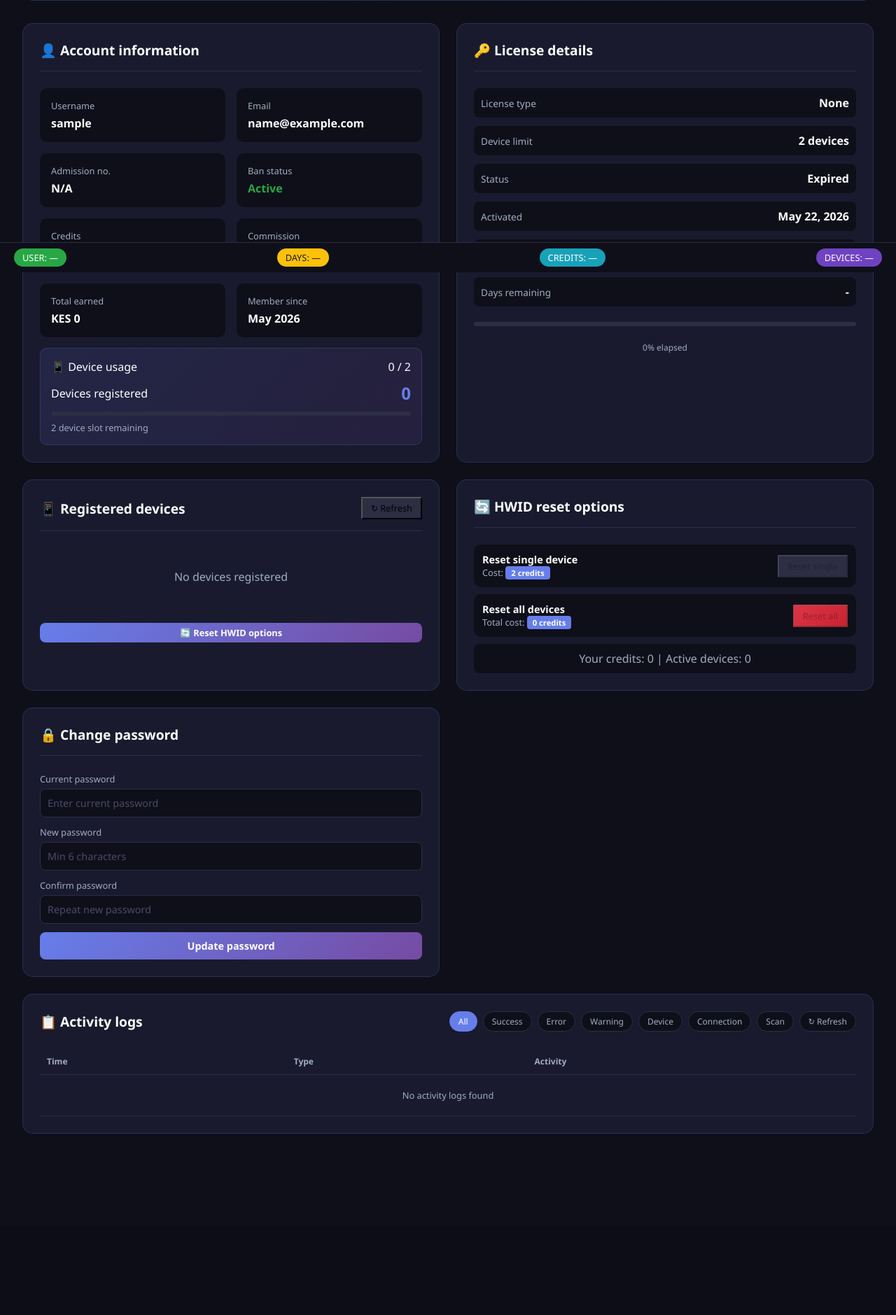
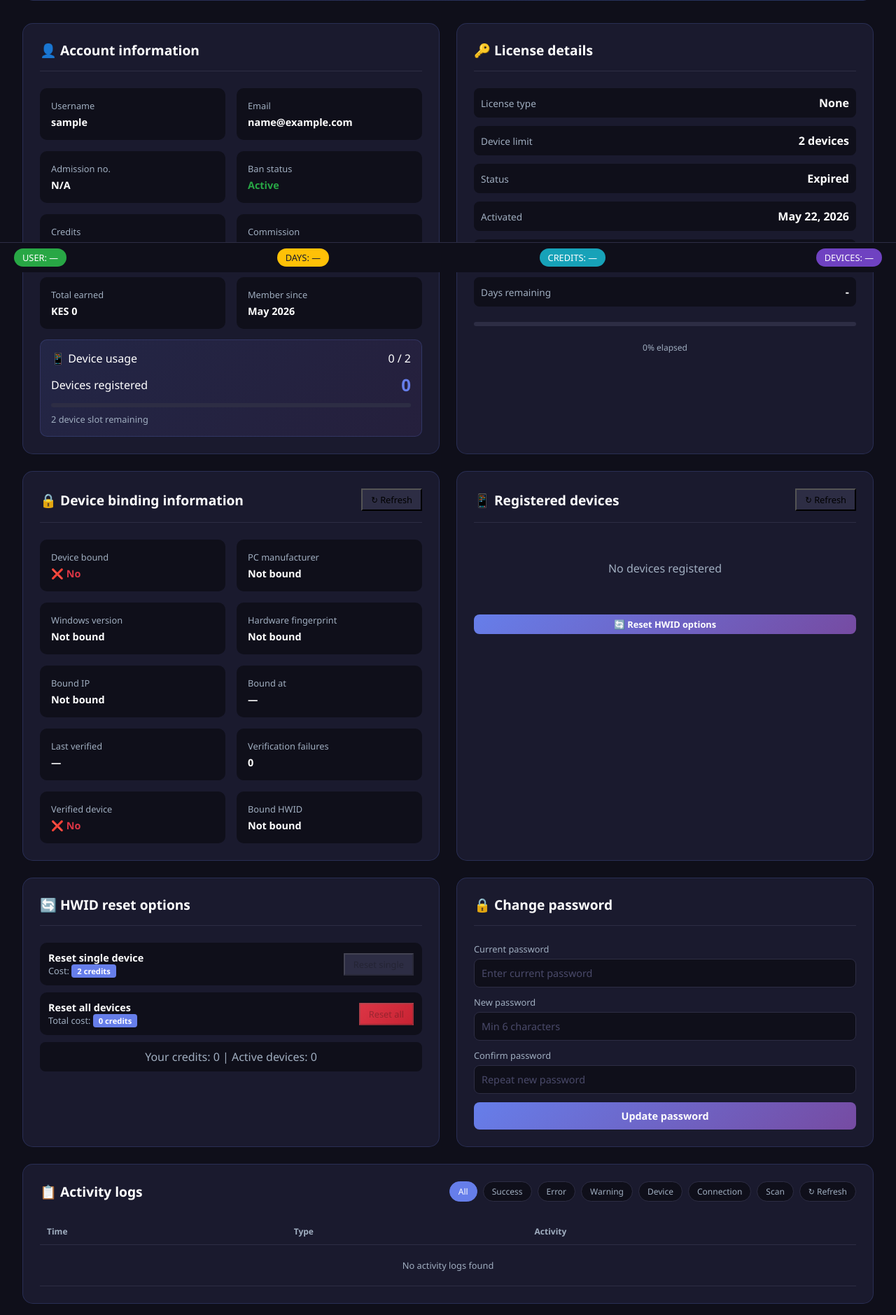
Before and after one commit to moipan-cmyk/my-dolphin-tool-02, a Flask app: page /user-dashboard in a window 1280 px wide. Shown: the part 411-2290 px from the top of the page at 70% size. Before the commit the page ends 2031 px from the top, so only its background shows below. Run offline with Flask 3, Linux system fonts and the light colour scheme; the visitor is signed in with stand-in values (Sample User, id 1); data that the repository does not hold is empty.

Commit message:
Update user_dashboard.html

```diff
--- a/templates/user_dashboard.html
+++ b/templates/user_dashboard.html
@@ -204,8 +204,9 @@
 
         .info-item .value {
             color: white;
-            font-size: 1rem;
+            font-size: 0.9rem;
             font-weight: 600;
+            word-break: break-word;
         }
 
         .value.banned {
@@ -778,6 +779,26 @@
                 </div>
             </div>
 
+            <!-- Device Binding Information Card -->
+            <div class="card">
+                <div class="card-header">
+                    <h2>🔒 Device binding information</h2>
+                    <button class="btn-secondary btn-sm" onclick="loadBindingInfo()">↻ Refresh</button>
+                </div>
+                <div class="info-grid">
+                    <div class="info-item"><div class="label">Device bound</div><div class="value" id="deviceBound">—</div></div>
+                    <div class="info-item"><div class="label">PC manufacturer</div><div class="value" id="pcManufacturer">—</div></div>
+                    <div class="info-item"><div class="label">Windows version</div><div class="value" id="windowsVersion">—</div></div>
+                    <div class="info-item"><div class="label">Hardware fingerprint</div><div class="value" id="hardwareFingerprint">—</div></div>
+                    <div class="info-item"><div class="label">Bound IP</div><div class="value" id="boundIp">—</div></div>
+                    <div class="info-item"><div class="label">Bound at</div><div class="value" id="boundAt">—</div></div>
+                    <div class="info-item"><div class="label">Last verified</div><div class="value" id="lastVerified">—</div></div>
+                    <div class="info-item"><div class="label">Verification failures</div><div class="value" id="verificationFailures">0</div></div>
+                    <div class="info-item"><div class="label">Verified device</div><div class="value" id="verifiedDevice">—</div></div>
+                    <div class="info-item"><div class="label">Bound HWID</div><div class="value" id="boundHwidPreview">—</div></div>
+                </div>
+            </div>
+
             <!-- Registered Devices Card -->
             <div class="card">
                 <div class="card-header"><h2>📱 Registered devices</h2><button class="btn-secondary btn-sm" onclick="loadDevices()">↻ Refresh</button></div>
@@ -821,7 +842,8 @@
             <div class="logs-container">
                 <table class="logs-table">
                     <thead><tr><th>Time</th><th>Type</th><th>Activity</th></tr></thead>
-                    <tbody id="logsBody"><tr><td colspan="3" style="text-align:center;padding:20px;"><div class="spinner"></div><p style="color:#a0aec0;">Loading logs...</p></td></tr></tbody>
+                    <tbody id="logsBody"><tr><td colspan="3" style="text-align:center;padding:20px;"><div class="spinner"></div><p style="color:#a0aec0;">Loading logs...</p></td></tr>
+                </tbody>
                 </table>
             </div>
         </div>
@@ -847,6 +869,7 @@
             loadUserData();
             loadDevices();
             loadResetOptions();
+            loadBindingInfo();  // Load device binding info
             loadActivityLogs();
             setInterval(loadActivityLogs, 10000);
 
@@ -866,7 +889,10 @@
                 const response = await fetch('/api/user/profile', { credentials: 'same-origin' });
                 if (!response.ok) { if (response.status === 401) { window.location.href = '/login'; return; } throw new Error('HTTP error'); }
                 const data = await response.json();
-                if (data.success) updateUserInfo(data);
+                if (data.success) {
+                    updateUserInfo(data);
+                    updateBindingInfo(data);  // Update binding info from same data
+                }
                 else showError('Failed to load user data');
             } catch (error) { console.error(error); showError('Network error'); }
         }
@@ -931,7 +957,7 @@
                 document.getElementById('daysLeft').textContent = daysRemaining + ' days remaining';
 
                 // Calculate license percent elapsed
-                const totalDays = data.license_duration || 365;
+                const totalDays = 365; // Default
                 const elapsedPercent = ((totalDays - daysRemaining) / totalDays) * 100;
                 document.getElementById('licenseProgress').style.width = Math.min(100, elapsedPercent) + '%';
                 document.getElementById('licensePercent').textContent = Math.round(elapsedPercent) + '% elapsed';
@@ -946,6 +972,31 @@
                 document.getElementById('bottomCredits').textContent = `CREDITS: ${data.credits || 0}`;
                 document.getElementById('bottomDevices').textContent = `DEVICES: ${deviceCount}${isUnlimited ? '/∞' : '/' + deviceLimit}`;
             }
+        }
+
+        // Device Binding Information Functions
+        async function loadBindingInfo() {
+            try {
+                const response = await fetch('/api/user/profile', { credentials: 'same-origin' });
+                if (!response.ok) throw new Error('HTTP error');
+                const data = await response.json();
+                if (data.success) updateBindingInfo(data);
+            } catch (error) {
+                console.error('Error loading binding info:', error);
+            }
+        }
+
+        function updateBindingInfo(data) {
+            document.getElementById('deviceBound').innerHTML = data.is_device_bound ? '<span style="color:#28a745;">✅ Yes</span>' : '<span style="color:#dc3545;">❌ No</span>';
+            document.getElementById('pcManufacturer').textContent = data.pc_manufacturer || 'Not bound';
+            document.getElementById('windowsVersion').textContent = data.windows_version || 'Not bound';
+            document.getElementById('hardwareFingerprint').textContent = data.hardware_fingerprint || 'Not bound';
+            document.getElementById('boundIp').textContent = data.bound_ip || 'Not bound';
+            document.getElementById('boundAt').textContent = data.bound_at ? new Date(data.bound_at).toLocaleString() : '—';
+            document.getElementById('lastVerified').textContent = data.last_verified ? new Date(data.last_verified).toLocaleString() : '—';
+            document.getElementById('verificationFailures').textContent = data.verification_failures || 0;
+            document.getElementById('verifiedDevice').innerHTML = data.is_verified_device ? '<span style="color:#28a745;">✅ Yes</span>' : '<span style="color:#dc3545;">❌ No</span>';
+            document.getElementById('boundHwidPreview').textContent = data.bound_hwid_preview || 'Not bound';
         }
 
         async function loadDevices() {
@@ -967,10 +1018,10 @@
             devices.forEach(d => {
                 html += `<div class="device-item">
                     <div class="device-info">
-                        <h4>${d.device_name || 'Unknown Device'} <span class="device-badge ${d.is_active ? 'badge-active' : 'badge-inactive'}">${d.is_active ? 'Active' : 'Inactive'}</span></h4>
+                        <h4>${escapeHtml(d.device_name || 'Unknown Device')} <span class="device-badge ${d.is_active ? 'badge-active' : 'badge-inactive'}">${d.is_active ? 'Active' : 'Inactive'}</span></h4>
                         <p>HWID: ${d.hwid ? d.hwid.substring(0, 16) + '...' : 'N/A'}  |  Added ${new Date(d.created_at).toLocaleDateString('en-US', { month: 'short', day: 'numeric', year: 'numeric' })}</p>
                     </div>
-                    <button class="btn-danger btn-sm" onclick="showSingleResetConfirm(${d.id}, '${d.device_name}')">Reset</button>
+                    <button class="btn-danger btn-sm" onclick="showSingleResetConfirm(${d.id}, '${escapeHtml(d.device_name)}')">Reset</button>
                 </div>`;
             });
             container.innerHTML = html;
@@ -996,7 +1047,7 @@
                     <div><h4>Reset all devices</h4><p>Total cost: <span class="cost-badge">${data.total_cost_all} credits</span></p></div>
                     <button class="btn-danger btn-sm" onclick="showAllResetConfirm()" ${!data.can_reset_all ? 'disabled' : ''}>Reset all</button>
                 </div>
-                ${data.devices && data.devices.length > 0 ? `<div class="form-group"><select id="deviceSelect" style="width:100%;padding:8px;background:#0f0f1a;border:1px solid #2d2d44;border-radius:8px;color:white;"><option value="">Select device...</option>${data.devices.map(d => `<option value="${d.id}">${d.name}</option>`).join('')}</select></div>` : ''}
+                ${data.devices && data.devices.length > 0 ? `<div class="form-group"><select id="deviceSelect" style="width:100%;padding:8px;background:#0f0f1a;border:1px solid #2d2d44;border-radius:8px;color:white;"><option value="">Select device...</option>${data.devices.map(d => `<option value="${d.id}">${escapeHtml(d.name)}</option>`).join('')}</select></div>` : ''}
                 <div style="padding:10px;background:#0f0f1a;border-radius:8px;text-align:center;"><p style="color:#a0aec0;">Your credits: ${data.user_credits}  |  Active devices: ${data.total_devices}</p></div>
             `;
         }
```
